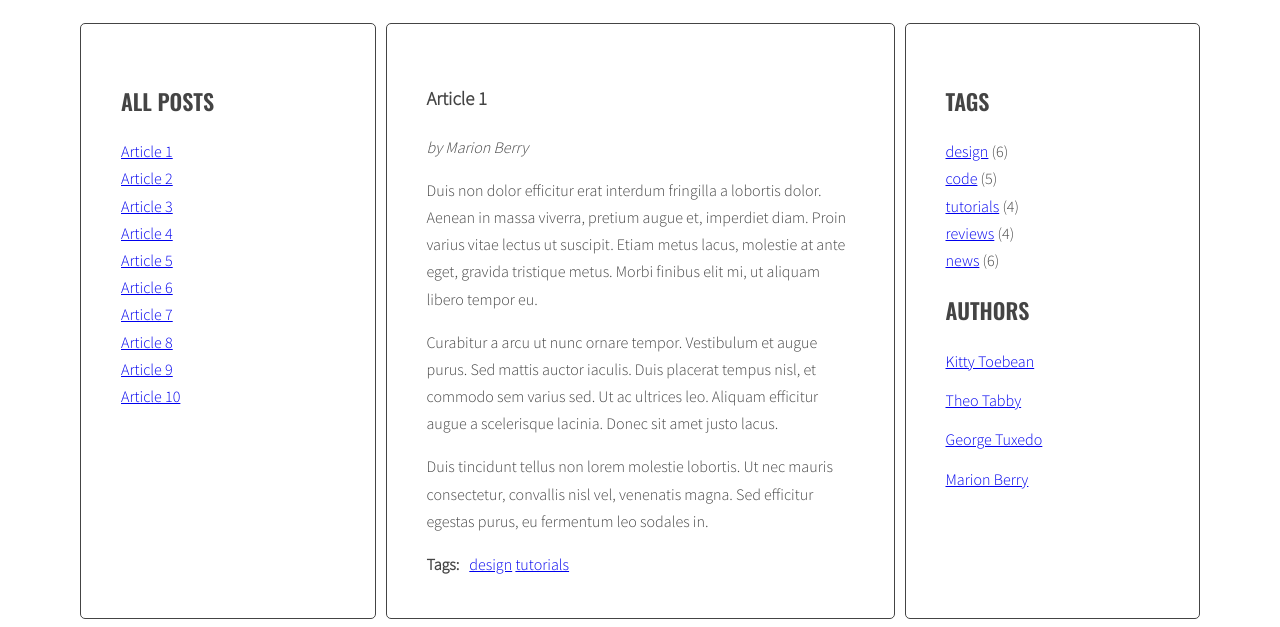
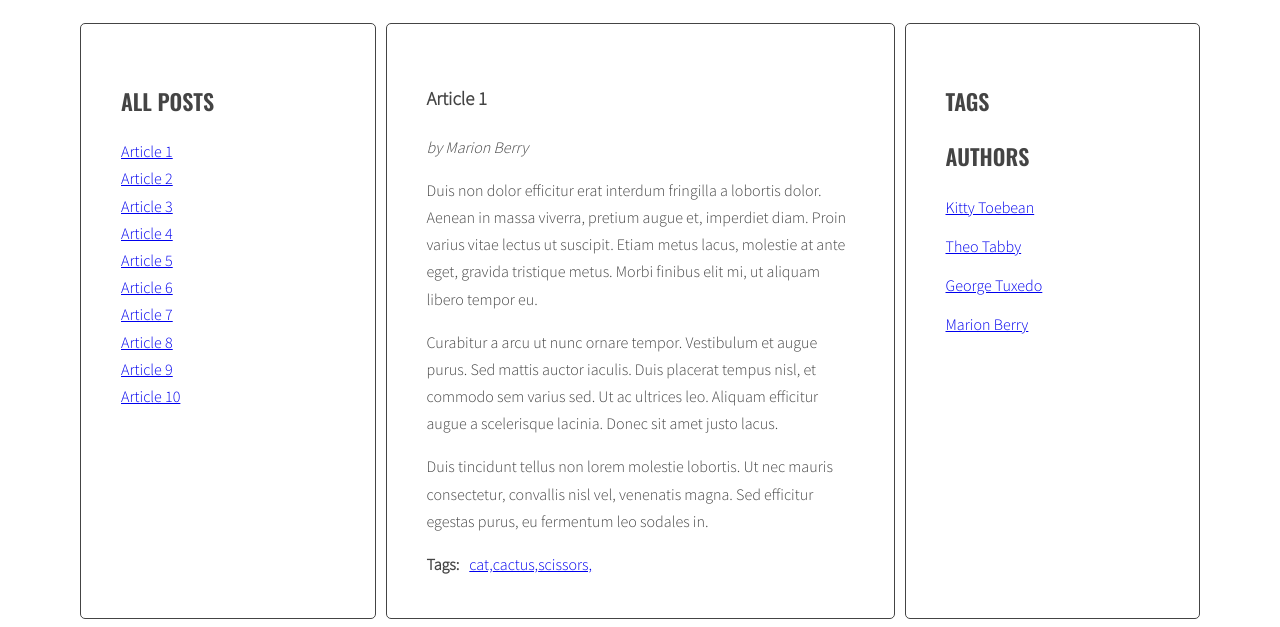
Before and after one commit to Maciej0o/javascript-blog, a website: page index.html in a window 1280 px wide. Shown: the part 220-847 px from the top of the page. Drawn offline with nearby package versions, Linux system fonts and the light colour scheme.

Commit message:
Add generationtags to js

```diff
--- a/index.html
+++ b/index.html
@@ -17,7 +17,7 @@
             </ul>
           </aside>
           <section class="posts">
-            <article class="post active" id="article-1">
+            <article class="post active" id="article-1" data-tags="cat cactus scissors">
               <h3 class="post-title">Article 1</h3>
               <p class="post-author">by Marion Berry</p>
               <div class="post-content">
@@ -30,12 +30,10 @@
               <div class="post-tags">
                 <p><strong>Tags:</strong></p>
                 <ul class="list list-horizontal">
-                  <li><a href="#">design</a></li>
-                  <li><a href="#">tutorials</a></li>
                 </ul>
               </div>
             </article>
-            <article class="post" id="article-2">
+            <article class="post" id="article-2" data-tags="cat cactus rock">
               <h3 class="post-title">Article 2</h3>
               <p class="post-author">by Theo Tabby</p>
               <div class="post-content">
@@ -48,12 +46,10 @@
               <div class="post-tags">
                 <p><strong>Tags:</strong></p>
                 <ul class="list list-horizontal">
-                  <li><a href="#">news</a></li>
-                  <li><a href="#">code</a></li>
                 </ul>
               </div>
             </article>
-            <article class="post" id="article-3">
+            <article class="post" id="article-3" data-tags="tree car cactus">
               <h3 class="post-title">Article 3</h3>
               <p class="post-author">by George Tuxedo</p>
               <div class="post-content">
@@ -65,13 +61,10 @@
               <div class="post-tags">
                 <p><strong>Tags:</strong></p>
                 <ul class="list list-horizontal">
-                  <li><a href="#">news</a></li>
-                  <li><a href="#">reviews</a></li>
-                  <li><a href="#">design</a></li>
                 </ul>
               </div>
             </article>
-            <article class="post" id="article-4">
+            <article class="post" id="article-4" data-tags="cat bike mountain">
               <h3 class="post-title">Article 4</h3>
               <p class="post-author">by Kitty Toebean</p>
               <div class="post-content">
@@ -84,13 +77,10 @@
               <div class="post-tags">
                 <p><strong>Tags:</strong></p>
                 <ul class="list list-horizontal">
-                  <li><a href="#">tutorials</a></li>
-                  <li><a href="#">code</a></li>
-                  <li><a href="#">design</a></li>
                 </ul>
               </div>
             </article>
-            <article class="post" id="article-5">
+            <article class="post" id="article-5" data-tags="cat scissors mountain">
               <h3 class="post-title">Article 5</h3>
               <p class="post-author">by Marion Berry</p>
               <div class="post-content">
@@ -103,12 +93,10 @@
               <div class="post-tags">
                 <p><strong>Tags:</strong></p>
                 <ul class="list list-horizontal">
-                  <li><a href="#">design</a></li>
-                  <li><a href="#">reviews</a></li>
                 </ul>
               </div>
             </article>
-            <article class="post" id="article-6">
+            <article class="post" id="article-6" data-tags="cat dog scissors">
               <h3 class="post-title">Article 6</h3>
               <p class="post-author">by George Tuxedo</p>
               <div class="post-content">
@@ -121,12 +109,10 @@
               <div class="post-tags">
                 <p><strong>Tags:</strong></p>
                 <ul class="list list-horizontal">
-                  <li><a href="#">reviews</a></li>
-                  <li><a href="#">code</a></li>
                 </ul>
               </div>
             </article>
-            <article class="post" id="article-7">
+            <article class="post" id="article-7" data-tags="pen bottle dog">
               <h3 class="post-title">Article 7</h3>
               <p class="post-author">by Kitty Toebean</p>
               <div class="post-content">
@@ -139,12 +125,10 @@
               <div class="post-tags">
                 <p><strong>Tags:</strong></p>
                 <ul class="list list-horizontal">
-                  <li><a href="#">code</a></li>
-                  <li><a href="#">news</a></li>
                 </ul>
               </div>
             </article>
-            <article class="post" id="article-8">
+            <article class="post" id="article-8" data-tags="cat dog mountain">
               <h3 class="post-title">Article 8</h3>
               <p class="post-author">by Theo Tabby</p>
               <div class="post-content">
@@ -157,13 +141,10 @@
               <div class="post-tags">
                 <p><strong>Tags:</strong></p>
                 <ul class="list list-horizontal">
-                  <li><a href="#">news</a></li>
-                  <li><a href="#">design</a></li>
-                  <li><a href="#">tutorials</a></li>
                 </ul>
               </div>
             </article>
-            <article class="post" id="article-9">
+            <article class="post" id="article-9" data-tags="cat watch dog">
               <h3 class="post-title">Article 9</h3>
               <p class="post-author">by Marion Berry</p>
               <div class="post-content">
@@ -176,12 +157,10 @@
               <div class="post-tags">
                 <p><strong>Tags:</strong></p>
                 <ul class="list list-horizontal">
-                  <li><a href="#">news</a></li>
-                  <li><a href="#">tutorials</a></li>
                 </ul>
               </div>
             </article>
-            <article class="post" id="article-10">
+            <article class="post" id="article-10" data-tags="cat watch scissors">
               <h3 class="post-title">Article 10</h3>
               <p class="post-author">by George Tuxedo</p>
               <div class="post-content">
@@ -194,10 +173,6 @@
               <div class="post-tags">
                 <p><strong>Tags:</strong></p>
                 <ul class="list list-horizontal">
-                  <li><a href="#">code</a></li>
-                  <li><a href="#">design</a></li>
-                  <li><a href="#">news</a></li>
-                  <li><a href="#">reviews</a></li>
                 </ul>
               </div>
             </article>
@@ -205,11 +180,6 @@
           <aside class="sidebar">
             <h2 class="section-title">Tags</h2>
             <ul class="list tags">
-              <li><a href="#">design</a> <span>(6)</span></li>
-              <li><a href="#">code</a> <span>(5)</span></li>
-              <li><a href="#">tutorials</a> <span>(4)</span></li>
-              <li><a href="#">reviews</a> <span>(4)</span></li>
-              <li><a href="#">news</a> <span>(6)</span></li>
             </ul>
             <h2 class="section-title">Authors</h2>
             <ul class="list authors">
--- a/js/script.js
+++ b/js/script.js
@@ -1,16 +1,10 @@
 'use strict';
-/*document.getElementById('test-button').addEventListener('click', function(){
-  const links = document.querySelectorAll('.titles a');
-  console.log('links:', links);
-});*/
+
 {
   const titleClickHandler = function(event){
     event.preventDefault();
     const clickedElement = this;
-    console.log('Link was clicked!');
-    console.log('EVENT:', event);
 
-    /* [DONE] remove class 'active' from all article links  */
 
     const activeLinks = document.querySelectorAll('.titles a.active');
 
@@ -18,9 +12,7 @@
       activeLink.classList.remove('active');
     }
 
-    /*[IN PROGRESS] add class 'active' to the clicked link */
 
-    console.log('clickedElement:', clickedElement);
     clickedElement.classList.add('active');
 
     /* [DONE] remove class 'active' from all articles */
@@ -34,12 +26,10 @@
     /* get 'href' attribute from the clicked link */
 
     const articleSelector =  clickedElement.getAttribute('href');
-    console.log('articleSelector', articleSelector);
 
     /* find the correct article using the selector (value of 'href' attribute) */
 
     const targetArticle = document.querySelector(articleSelector);
-    console.log('targetArticle', targetArticle);
 
     /* add class 'active' to the correct article */
     targetArticle.classList.add('active');
@@ -49,14 +39,14 @@
 
   const optArticleSelector = '.post',
     optTitleSelector = '.post-title',
-    optTitleListSelector = '.titles';
+    optTitleListSelector = '.titles',
+    optArticleTagsSelector = '.post-tags .list';
 
   function generateTitleLinks(){
 
     /* remove contents of titleList */
 
     const titleList = document.querySelector(optTitleListSelector);
-    console.log('titleList:', titleList);
     titleList.innerHTML = '';
 
     /* for each article */
@@ -76,10 +66,9 @@
       /* get the title from the title element */
 
       const linkHTML = '<li><a href="#' + articleId + '"><span>' + articleTitle + '</span></a></li>';
-      console.log('linkHTML',linkHTML);
       /* create HTML of the link */
 
-      titleList.insertAdjacentHTML('afterbegin',linkHTML);
+
       /* insert link into titleList */
 
       html = html + linkHTML;
@@ -94,4 +83,38 @@
   for(let link of links){
     link.addEventListener('click', titleClickHandler);
   }
+
+  function generateTags(){
+  /* find all articles */
+    const articles = document.querySelectorAll(optArticleSelector)
+
+  /* START LOOP: for every article: */
+    for( let article of articles){
+    /* find tags wrapper */
+      const wrapperTags = article.querySelector(optArticleTagsSelector);
+      console.log('wrapperTags', wrapperTags);
+    /* make html variable with empty string */
+      let html = '';
+    /* get tags from data-tags attribute */
+      const articleTags = article.getAttribute('data-tags');
+      console.log('data-tags',articleTags);
+    /* split tags into array */
+      const articleTagsArray = articleTags.split(' ');
+    /* START LOOP: for each tag */
+      for( let tag of articleTagsArray){
+        console.log('tag', tag);
+      /* generate HTML of the link */
+        const tagHTML = '<li><a href="#tag-' + tag +'">' + tag + ',</a></li>';
+        console.log('tagHTML',  tagHTML);
+      /* add generated code to html variable */
+        html = html + tagHTML;
+    /* END LOOP: for each tag */
+      }
+    /* insert HTML of all the links into the tags wrapper */
+      wrapperTags.innerHTML = html;
+  /* END LOOP: for every article: */
+    }
+  }
+
+  generateTags();
 }
```
